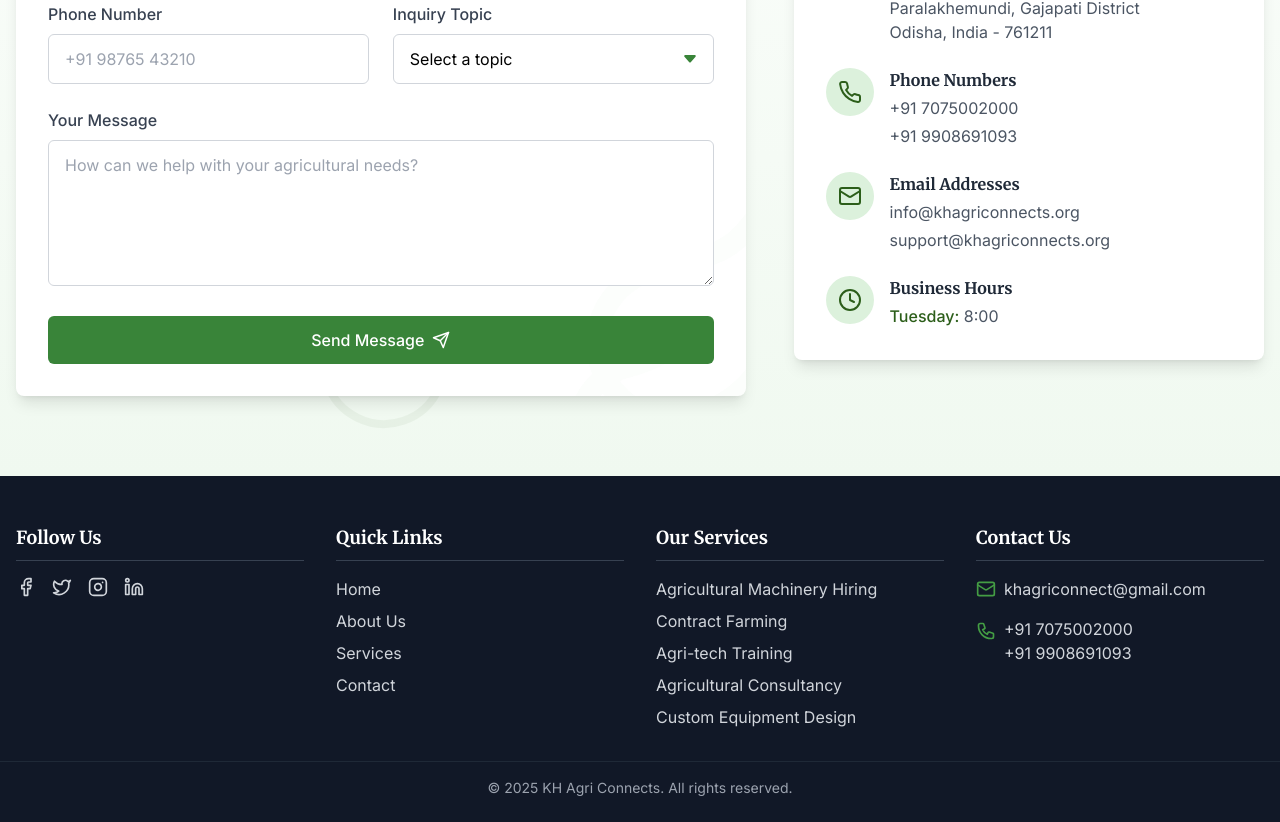
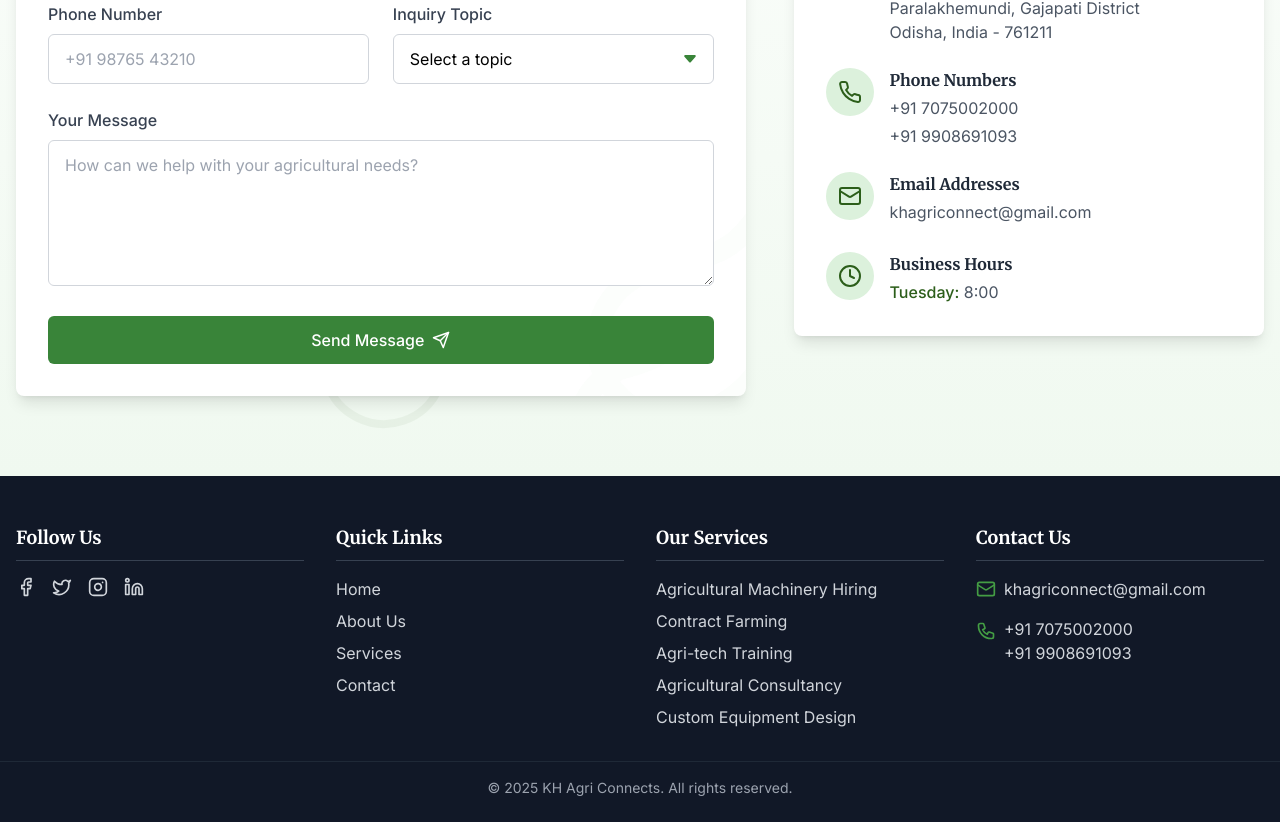
Before and after one commit to 10sandeep/KH-Agriconnects, a React (Vite) app: page / in a window 1280 px wide. Shown: the part 3864-4686 px from the top of the page. Built offline with nearby package versions, Linux system fonts and the light colour scheme.

Commit message:
Update contact email in Contact component
Updated contact email address and removed support email link.

```diff
--- a/src/components/Contact.tsx
+++ b/src/components/Contact.tsx
@@ -584,14 +584,9 @@ const Contact: React.FC = () => {
                       className="text-gray-600 mb-1 hover:text-green-700 transition-colors duration-300"
                       whileHover={{ x: 5 }}
                     >
-                      <a href="mailto:info@khagriconnects.org">info@khagriconnects.org</a>
+                      <a href="mailto:info@khagriconnects.org">khagriconnect@gmail.com</a>
                     </motion.p>
-                    <motion.p
-                      className="text-gray-600 hover:text-green-700 transition-colors duration-300"
-                      whileHover={{ x: 5 }}
-                    >
-                      <a href="mailto:support@khagriconnects.org">support@khagriconnects.org</a>
-                    </motion.p>
+
                   </div>
                 </motion.div>
 
```
